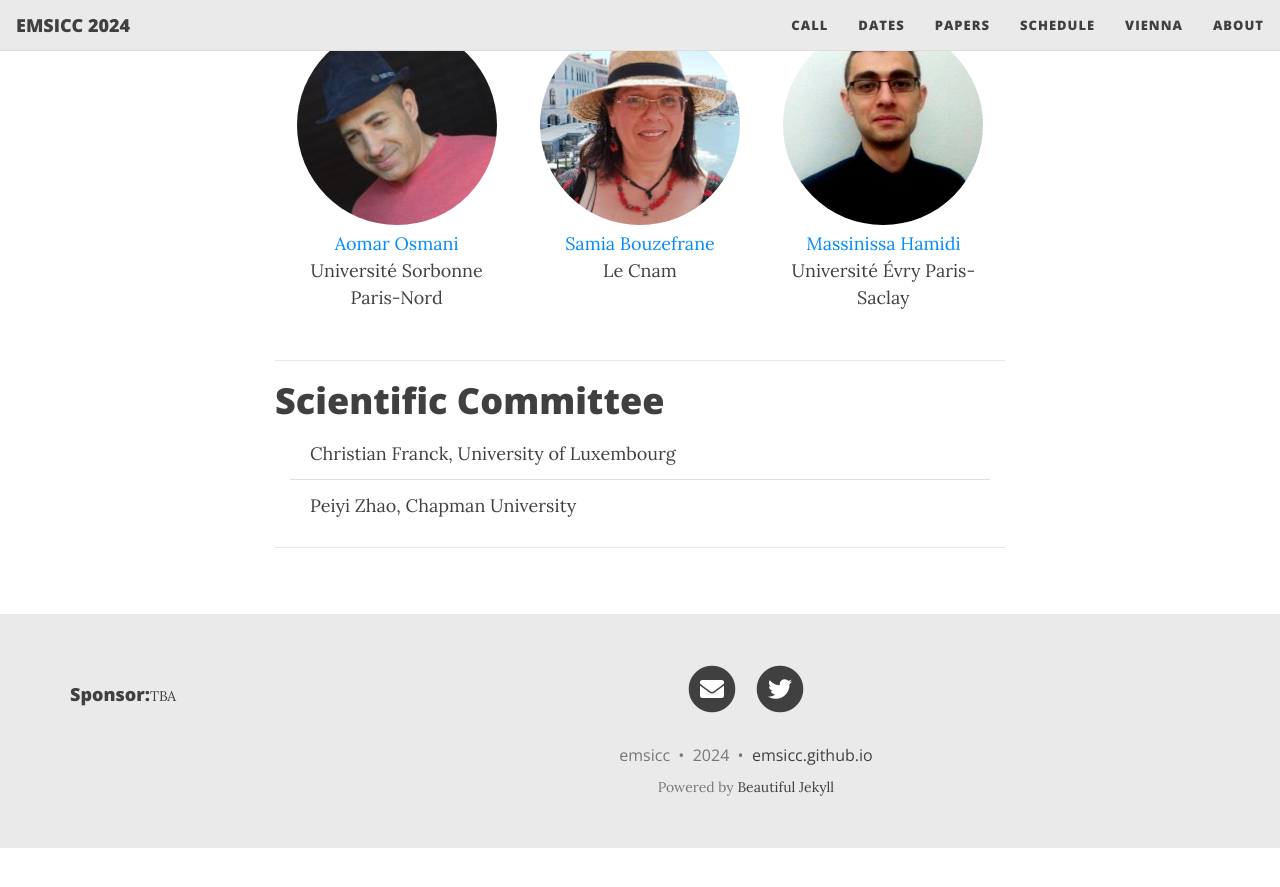
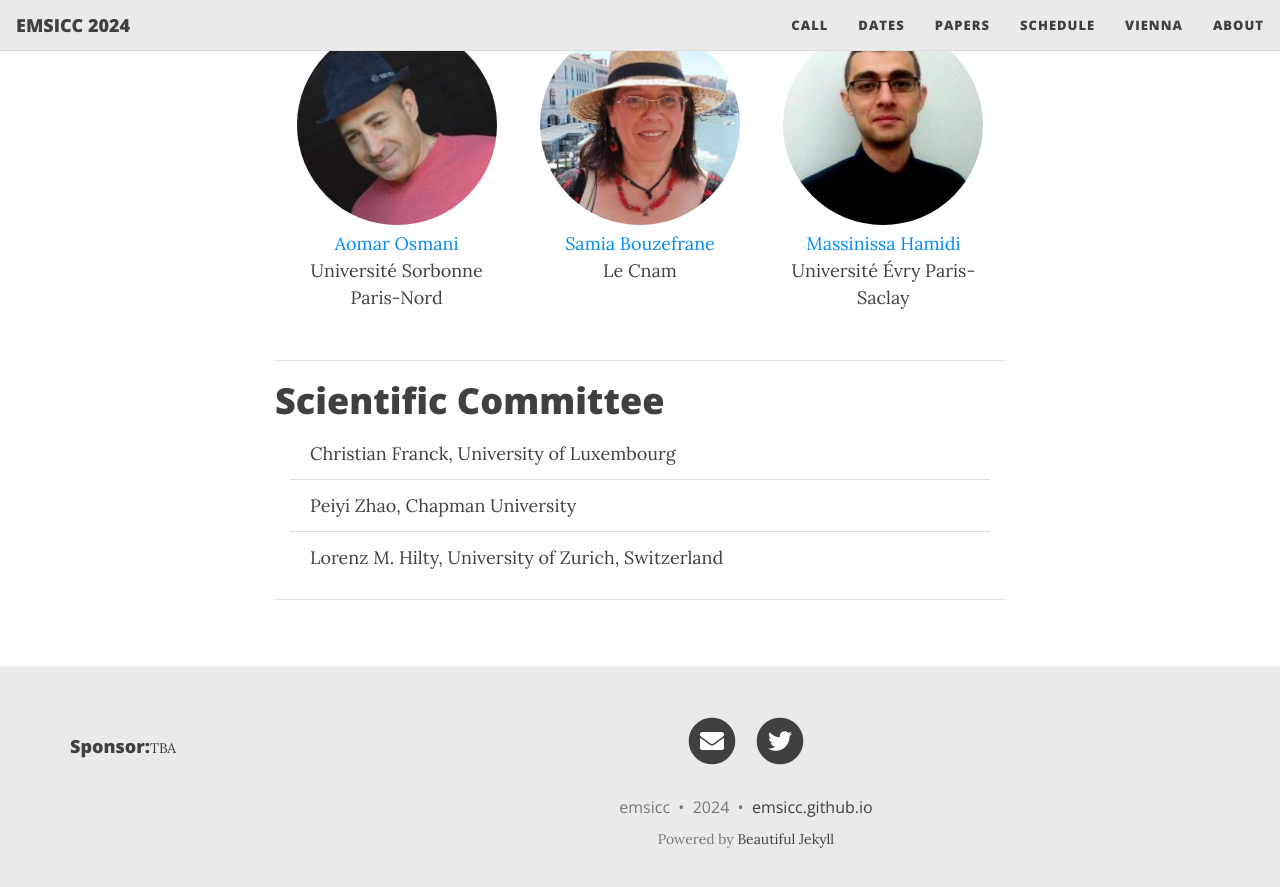
Before and after one commit to emsicc/2024, a Jekyll site: the page built from index.md, in a window 1280 px wide and 900 px high, scrolled down 2052 px. Shown: the top 887 px of the window. Built offline with Jekyll 4.4.1, drawn with Linux system fonts in a browser that asks for light colours; nearby versions of some CDN libraries; before the commit the page ends 2900 px from its top, so only the background shows below that.

Commit message:
Update pc.yml

```diff
--- a/_data/pc.yml
+++ b/_data/pc.yml
@@ -1,4 +1,5 @@
 people: [
   "Christian Franck, University of Luxembourg",
-  "Peiyi Zhao, Chapman University"
+  "Peiyi Zhao, Chapman University",
+  "Lorenz M. Hilty, University of Zurich, Switzerland"
 ]
```
